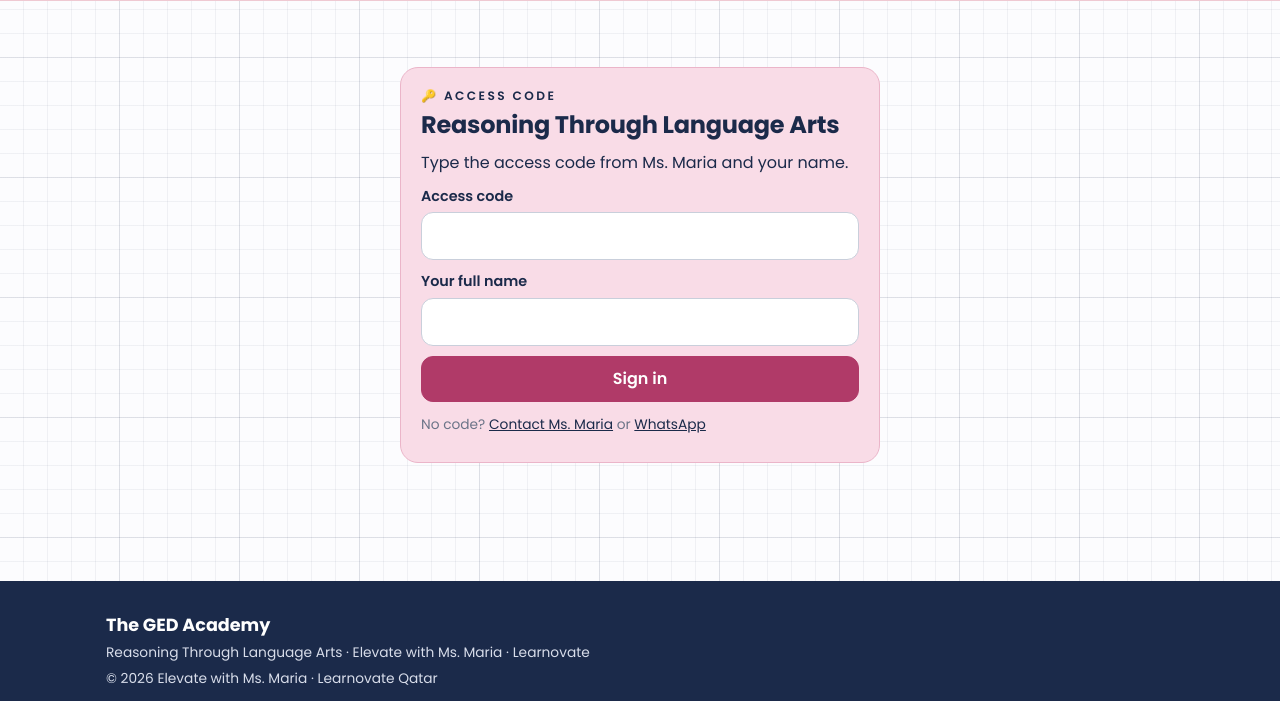
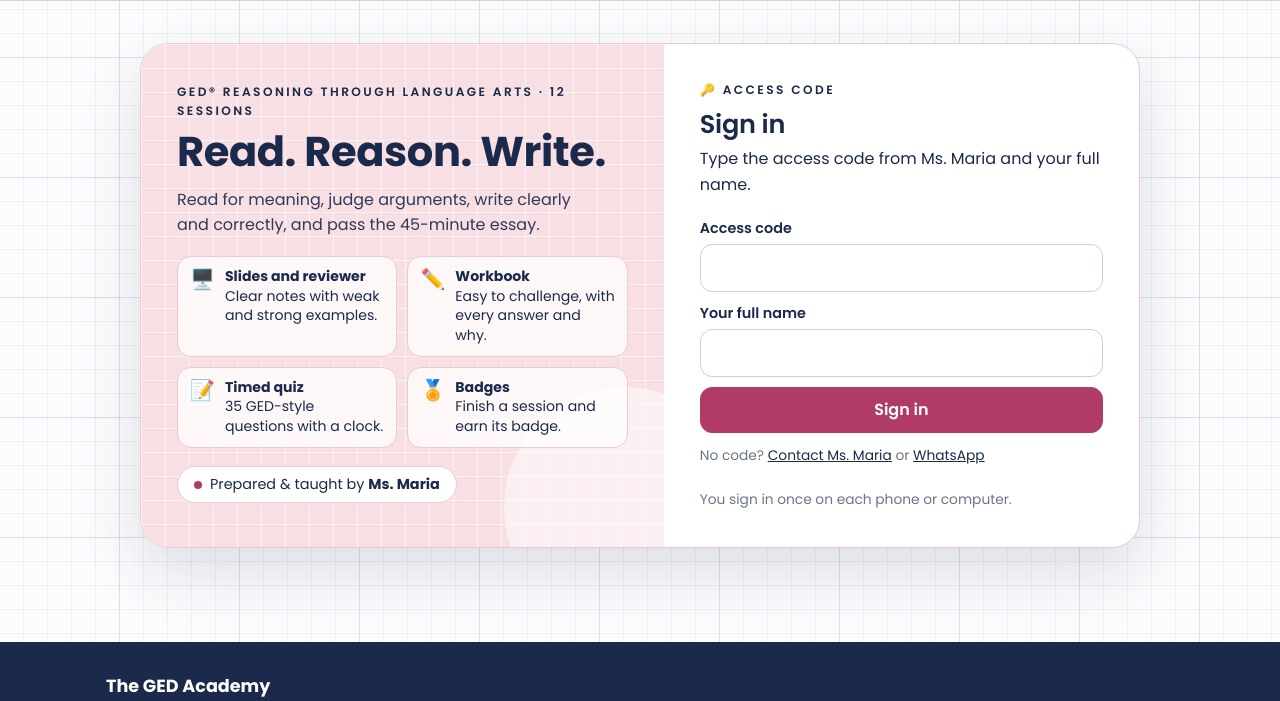
Before and after one commit to learnovateqa/GED, a plain HTML site: page rla/index.html in a window 1280 px wide. Shown: the part 62-763 px from the top of the page. Drawn offline with Linux system fonts and the light colour scheme.

Commit message:
Sign-in pages: student welcome panel in the subject colour, cards centred, footer always at the bottom; teacher show-password button beside the field
Co-Authored-By: Claude Opus 5.5 <noreply@anthropic.com>
Claude-Session: https://claude.ai/code/session_01JVe7rBjAptB7Fgv3MfmUDu

```diff
--- a/assets/hub.css
+++ b/assets/hub.css
@@ -231,3 +231,24 @@ main.wide .slist{grid-template-columns:repeat(auto-fill,minmax(420px,1fr))}
 @media (max-width:520px){.shero2{padding-top:22px}.tiles a{min-height:84px}.teacher{grid-template-columns:1fr}.facts2 div{padding:12px 14px}}
 .wab{border-color:#1E8E4E}
 .btn.primary.wab{background:#1E8E4E;border-color:#1E8E4E}
+
+/* ---------- footer always at the bottom of the screen ---------- */
+body{display:flex;flex-direction:column;min-height:100vh;min-height:100dvh}
+body>main{flex:1 0 auto;width:100%}
+/* ---------- student sign-in: welcome panel + form ---------- */
+.glog{display:grid;grid-template-columns:1.1fr 1fr;max-width:1000px;margin:5vh auto;border-radius:28px;overflow:hidden;box-shadow:0 24px 60px rgba(27,42,74,.14);background:#fff;border:1.5px solid var(--pink-line,#B9DAE5)}
+.gbrand{position:relative;background:var(--pink);padding:38px 36px;overflow:hidden;background-image:linear-gradient(rgba(255,255,255,.55) 1px,transparent 1px),linear-gradient(90deg,rgba(255,255,255,.55) 1px,transparent 1px);background-size:24px 24px}
+.gbrand::after{content:"";position:absolute;right:-80px;bottom:-80px;width:240px;height:240px;border-radius:50%;background:rgba(255,255,255,.5)}
+.gbrand h1{font-size:clamp(1.8rem,3.6vw,2.6rem);margin:6px 0 10px}
+.glede{color:#2E3B5C;max-width:40ch}
+.gfeat{list-style:none;padding:0;margin:18px 0 0;display:grid;grid-template-columns:1fr 1fr;gap:10px;position:relative;z-index:1}
+.gfeat li{display:flex;gap:10px;background:rgba(255,255,255,.75);border:1px solid var(--pink-line,#B9DAE5);border-radius:14px;padding:10px 12px;font-size:.88rem;line-height:1.4}
+.gfeat li>span{font-size:1.25rem;line-height:1.2}
+.gby{display:inline-block;background:#fff;border:1.5px solid var(--pink-line,#B9DAE5);border-radius:999px;padding:6px 16px;margin:18px 0 0;font-size:.9rem;position:relative;z-index:1}
+.gby::before{content:"";display:inline-block;width:8px;height:8px;border-radius:50%;background:var(--brand);margin-inline-end:8px;vertical-align:middle}
+.gform{padding:36px;display:grid;align-content:center}
+.gform h2{font-size:1.6rem;margin:4px 0 6px}
+@media (max-width:820px){.glog{grid-template-columns:1fr;margin:0 -16px;border-radius:0;border-width:0 0 1.5px;box-shadow:none}.gbrand{padding:24px 20px}.gfeat{grid-template-columns:1fr 1fr}.gform{padding:24px 20px}}
+@media (max-width:420px){.gfeat li{font-size:.84rem;padding:8px 10px}.gfeat li div br+*{display:none}}
+main.gatev{display:grid;align-content:center}
+main.gatev .glog{margin-top:3vh;margin-bottom:3vh}
--- a/assets/hub.js
+++ b/assets/hub.js
@@ -57,16 +57,33 @@
 
   /* ---------- sign in ---------- */
   function gate(msg) {
-    main.innerHTML = `<div class="card t-rose" style="background:var(--c);max-width:480px;margin:6vh auto">
-      <p class="eyebrow">🔑 ${esc(t("code_required"))}</p><h1 style="font-size:1.5rem">${esc(CFG.COURSE)}</h1>
-      <p>Type the access code from Ms. Maria and your name.</p>
+    main.classList.add("wide", "gatev");
+    main.innerHTML = `<section class="glog">
+      <div class="gbrand">
+        <p class="eyebrow">GED® ${esc(CFG.COURSE)} · ${CFG.SESSIONS} sessions</p>
+        <h1>${esc(CFG.THEME && CFG.THEME.motto ? CFG.THEME.motto : CFG.COURSE)}</h1>
+        <p class="glede">${esc(CFG.THEME && CFG.THEME.lede ? CFG.THEME.lede : COURSE.tagline)}</p>
+        <ul class="gfeat">
+          <li><span aria-hidden="true">🖥️</span><div><b>Slides and reviewer</b><br>Clear notes with weak and strong examples.</div></li>
+          <li><span aria-hidden="true">✏️</span><div><b>Workbook</b><br>Easy to challenge, with every answer and why.</div></li>
+          <li><span aria-hidden="true">📝</span><div><b>Timed quiz</b><br>35 GED-style questions with a clock.</div></li>
+          <li><span aria-hidden="true">🏅</span><div><b>Badges</b><br>Finish a session and earn its badge.</div></li>
+        </ul>
+        <p class="gby">Prepared &amp; taught by <b>Ms. Maria</b></p>
+      </div>
+      <div class="gform">
+        <p class="eyebrow">🔑 ${esc(t("code_required"))}</p><h2>${esc(t("sign_in"))}</h2>
+        <p>Type the access code from Ms. Maria and your full name.</p>
       <form id="gate" autocomplete="off">
         <label class="field"><span>Access code</span><input class="en" name="code" required autocapitalize="characters" inputmode="text" maxlength="12"></label>
         <label class="field"><span>Your full name</span><input class="en" name="name" required maxlength="60" autocomplete="name"></label>
         <p class="err" id="gerr" role="alert">${esc(msg || "")}</p>
         <button class="btn primary" style="width:100%" type="submit">${esc(t("sign_in"))}</button>
       </form>
-      <p class="small muted" style="margin-top:12px">No code? <a href="mailto:${esc(CFG.EMAIL)}?subject=${encodeURIComponent("Access code for The GED Academy")}">${esc(t("contact"))}</a>${CFG.WHATSAPP ? ` or <a href="${wa("Hello Ms. Maria, I need an access code for The GED Academy (" + CFG.SHORT + ").")}" target="_blank" rel="noopener">WhatsApp</a>` : ""}</p></div>`;
+      <p class="small muted" style="margin-top:12px">No code? <a href="mailto:${esc(CFG.EMAIL)}?subject=${encodeURIComponent("Access code for The GED Academy")}">${esc(t("contact"))}</a>${CFG.WHATSAPP ? ` or <a href="${wa("Hello Ms. Maria, I need an access code for The GED Academy (" + CFG.SHORT + ").")}" target="_blank" rel="noopener">WhatsApp</a>` : ""}</p>
+        <p class="small muted" style="margin:14px 0 0">You sign in once on each phone or computer.</p>
+      </div>
+    </section>`;
     $("#gate").onsubmit = async e => {
       e.preventDefault();
       const f = e.target, code = f.code.value.trim().toUpperCase(), name = f.name.value.trim().replace(/\s+/g, " "), btn = f.querySelector("button");
@@ -567,7 +584,8 @@
   /* ---------- router ---------- */
   async function route() {
     const h = location.hash.replace(/^#\/?/, "").split("/"), page = h[0] || "home";
-    main.classList.toggle("wide", page === "home");
+    main.classList.remove("gatev");
+    main.classList.toggle("wide", page === "home" || (API.on() && !auth && page !== "help" && page !== "syllabus"));
     document.querySelectorAll(".tabs a, .navl a").forEach(a => { const p = a.getAttribute("href").replace(/^#\/?/, "") || "home"; (p === page || (p === "sessions" && page === "session")) ? a.setAttribute("aria-current", "page") : a.removeAttribute("aria-current"); });
     if (API.on() && !auth && page !== "help" && page !== "syllabus") return gate();
     if (TEACH && !document.getElementById("teachBar")) {
--- a/sw.js
+++ b/sw.js
@@ -1,6 +1,6 @@
 /* The GED Academy · offline support.
    If you change the app files, change the CACHE name (for example ged-v2) so phones load the new version. */
-const CACHE = "ged-v28";
+const CACHE = "ged-v30";
 const CORE = ["./", "./index.html", "./manifest.webmanifest", "./icons/academy.svg", "./icons/icon-192.png",
   "./assets/academy.css", "./assets/hub.css", "./assets/i18n.js", "./assets/core.js", "./assets/subjects.js", "./assets/hub.js",
   "./rla/", "./rla/index.html", "./rla/config.js", "./rla/data.js", "./rla/canva.json",
```
Also changed, not shown: teacher/index.html (+5 -1 lines).
